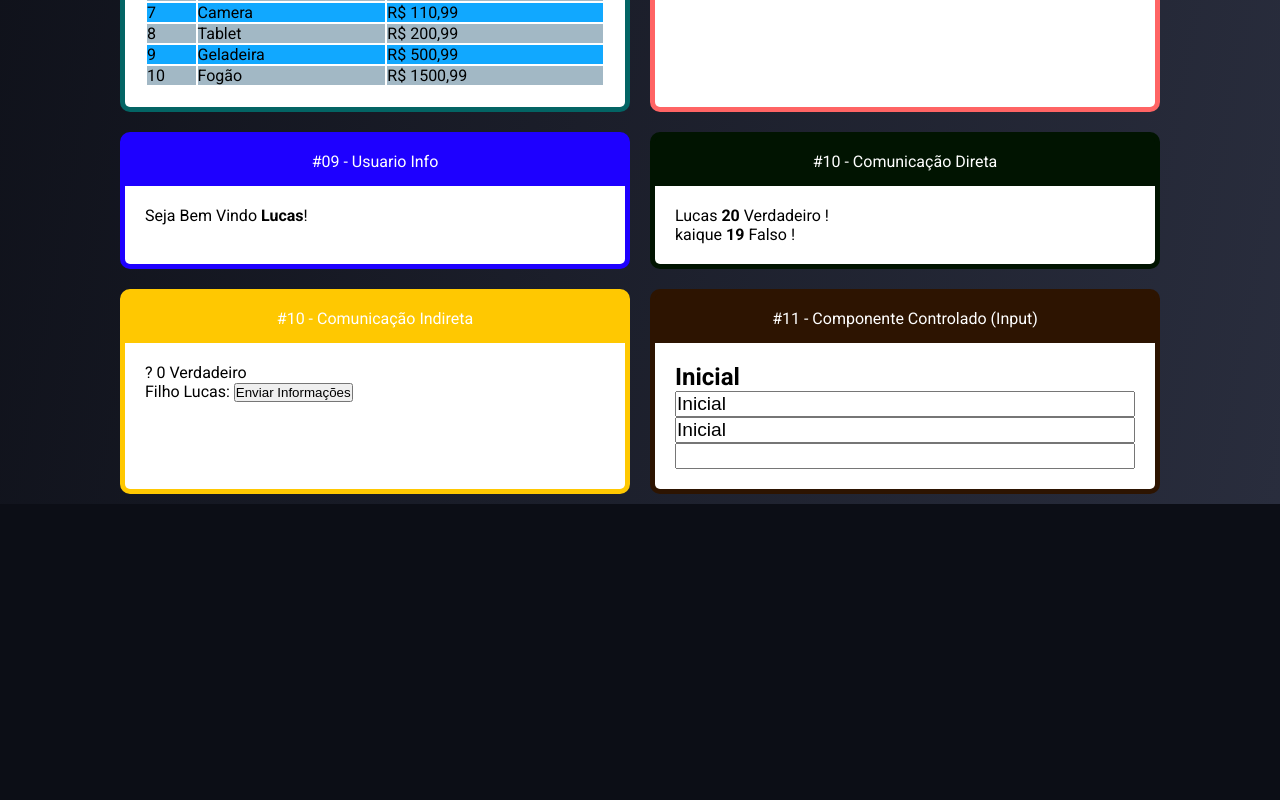
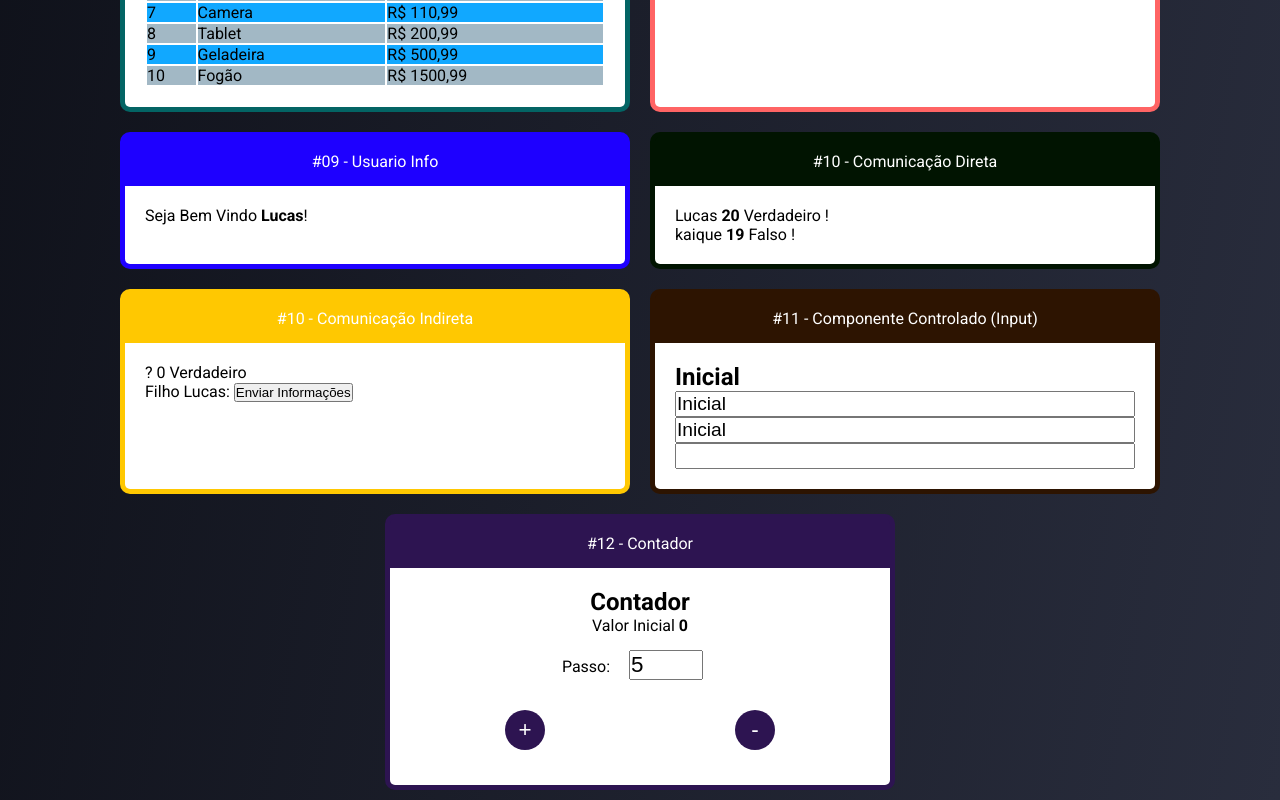
Before and after one commit to Lukas656/Aula-Reack, a React (Create React App) app: page / in a window 1280 px wide. Shown: the part 1192-1992 px from the top of the page. Before the commit the page ends 1696 px from the top, so only its background shows below. Built offline with nearby package versions, Linux system fonts and the light colour scheme.

Commit message:
#12 - Contador

```diff
--- a/src/App.jsx
+++ b/src/App.jsx
@@ -12,6 +12,7 @@ import UsuarioInfo from "./components/condicional/UsuarioInfo";
 import DiretaPai from "./components/comunicacao/DiretaPai";
 import IndiretaPai from "./components/comunicacao/IndiretaPai";
 import Input from "./components/formulario/Input";
+import Contador from "./components/contador/contador";
 // eslint-disable-next-line import/no-anonymous-default-export
 export default function (props) {
     return (
@@ -46,6 +47,9 @@ export default function (props) {
                 <Card titulo="#11 - Componente Controlado (Input)" color="rgb(45, 20, 001)">
                     <Input />
                 </Card>
+                <Card titulo="#12 - Contador" color="rgb(45, 20, 081)">
+                    <Contador />
+                </Card>
             </div>
         </>
     )
--- /dev/null
+++ b/src/components/contador/contador.css
@@ -0,0 +1,24 @@
+.contador{
+    text-align: center;
+}
+.contador input{
+    font-size: 1.4rem;
+    width: 70px;
+    margin: 15px;
+}
+
+.btns{
+    width: 100%;
+    display: flex;
+    justify-content: space-around;
+}
+.contador button{
+    margin: 15px;
+    height: 40px;
+    width: 40px;
+    border-radius: 50%;
+    border: none;
+    font-size: 1.4rem;
+    color: white;
+    background-color: rgb(45, 20, 081);
+}
--- /dev/null
+++ b/src/components/contador/contador.jsx
@@ -0,0 +1,52 @@
+import React, { Component } from "react";
+import './contador.css'
+
+class Contador extends Component {
+
+    state = {
+        numero: this.props.numeroInicial || 0,
+        passo: this.props.passoInicial || 5,
+    }
+
+    inc = () => {
+        this.setState({
+            numero: this.state.numero + this.state.passo,
+        });
+    }
+    dec = () => {
+        this.setState({
+            numero: this.state.numero - this.state.passo,
+        });
+    }
+
+    setPasso = (e) => {
+        this.setState({
+            passo: +e.target.value,
+        });
+    }
+
+    render() {
+        return (
+            <div className="contador">
+                <h2>Contador</h2>
+                <p>Valor Inicial <strong>{this.state.numero}</strong> </p>
+                <div>
+                    <label htmlFor="passoInput">Passo: </label>
+                    <input
+                        id="passoInput"
+                        type="number"
+                        value={this.state.passo}
+                        onChange={this.setPasso}
+                    />
+                </div>
+                <div className="btns">
+                    <button onClick={this.inc}>+</button>
+                    <button onClick={this.dec}>-</button>
+                </div>
+            </div>
+        )
+    }
+}
+
+
+export default Contador
--- a/src/components/formulario/input.css
+++ b/src/components/formulario/input.css
@@ -1,5 +1,6 @@
 .Input input{
     font-size: 1.2rem;
+    cursor: pointer;
 }
 
 .inputs{
```
Also changed, not shown: 1 other file (tests, documents, lock files or other folders).
